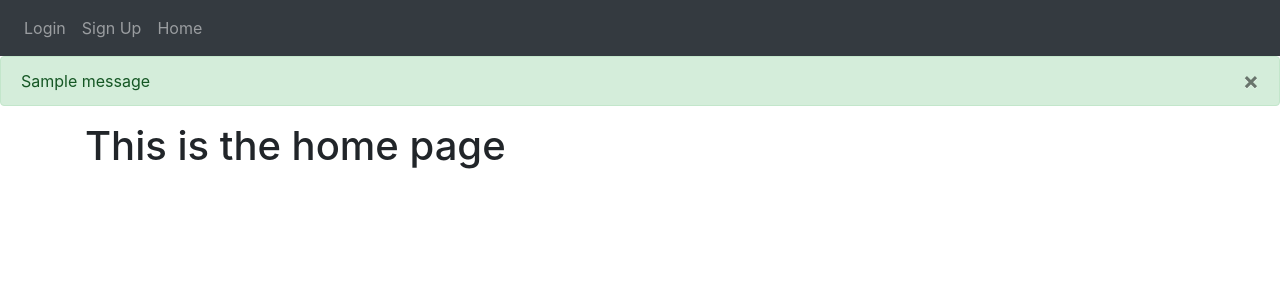
After one commit to DuckyKay/CMPE157ACarRental, a Python web app: template website/templates/home.html in a window 1280 px wide. The commit adds this page. Shown: the top 300 px of the page. Run offline with Jinja, Linux system fonts and the light colour scheme; the template is opened without the code that fills it, so the values that code supplies are empty; one stand-in notice (Sample message) is shown; some libraries are stand-ins or nearby versions.

Commit message:
Added some routes and HTML. hooked up HTML to routes and used base.html

```diff
--- a/website/auth.py
+++ b/website/auth.py
@@ -1,12 +1,12 @@
 # Flask Authentication for login
-from flask import Blueprint  # views can be defined in multiple files
+from flask import Blueprint, render_template  # views can be defined in multiple files
 
 auth = Blueprint('auth', __name__)  # blueprint setup
 
 
 @auth.route('/login')
 def login():
-    return "<p>Login</p>"
+    return render_template('login.html')
 
 
 @auth.route('/logout')
@@ -16,4 +16,4 @@ def logout():
 
 @auth.route('/sign-up')
 def signup():
-    return "<p>Sign Up<p>"
+    return render_template('sign_up.html')
--- /dev/null
+++ b/website/static/index.js
@@ -0,0 +1 @@
+// blank for now but if we want JS it will go here. I think we might need it
--- a/website/templates/base.html
+++ b/website/templates/base.html
@@ -1,24 +1,31 @@
 <!DOCTYPE html>
 <html>
 <head>
-    <meta charset="utf-8" />
-    <meta name="viewport" content="width=device-width, initial-scale=1" />
+    <!-- Set the character encoding and viewport for the page -->
+    <meta charset="utf-8"/>
+    <meta name="viewport" content="width=device-width, initial-scale=1"/>
+    <!-- Include Bootstrap CSS from a CDN -->
     <link
             rel="stylesheet"
             href="https://stackpath.bootstrapcdn.com/bootstrap/4.4.1/css/bootstrap.min.css"
             integrity="sha384-Vkoo8x4CGsO3+Hhxv8T/Q5PaXtkKtu6ug5TOeNV6gBiFeWPGFN9MuhOf23Q9Ifjh"
             crossorigin="anonymous"
     />
+
+    <!-- Include Font Awesome CSS from a CDN -->
     <link
             rel="stylesheet"
             href="https://stackpath.bootstrapcdn.com/font-awesome/4.7.0/css/font-awesome.min.css"
             crossorigin="anonymous"
     />
 
+    <!-- Set the page title using a Jinja block -->
     <title>{% block title %}Home{% endblock %}</title>
 </head>
 <body>
+<!-- Navigation bar -->
 <nav class="navbar navbar-expand-lg navbar-dark bg-dark">
+    <!-- Hamburger menu button for small screens -->
     <button
             class="navbar-toggler"
             type="button"
@@ -27,22 +34,28 @@
     >
         <span class="navbar-toggler-icon"></span>
     </button>
+    <!-- Navigation links -->
     <div class="collapse navbar-collapse" id="navbar">
         <div class="navbar-nav">
-          {% if user.is_authenticated %}
-          <a class="nav-item nav-link" id="home" href="/">Home</a>
-          <a class="nav-item nav-link" id="logout" href="/logout">Logout</a>
-          {% else %}
+            <!-- Show different links based on user authentication status -->
+{#            {% if user.is_authenticated %}#}
+{#                <a class="nav-item nav-link" id="home" href="/">Home</a>#}
+{#                <a class="nav-item nav-link" id="logout" href="/logout">Logout</a>#}
+{#            {% else %}#}
                 <a class="nav-item nav-link" id="login" href="/login">Login</a>
                 <a class="nav-item nav-link" id="signUp" href="/sign-up">Sign Up</a>
-          {% endif %}
+                <a class="nav-item nav-link" id="home" href="/">Home</a>
+{#            {% endif %}#}
         </div>
     </div>
 </nav>
 
-    {% with messages = get_flashed_messages(with_categories=true) %} {% if
-    messages %} {% for category, message in messages %} {% if category ==
-    'error' %}
+<!-- Display flash messages -->
+{% with messages = get_flashed_messages(with_categories=true) %}
+    {% if messages %}
+        {% for category, message in messages %}
+            {% if category == 'error' %}
+                <!-- Error message -->
                 <div class="alert alert-danger alter-dismissable fade show" role="alert">
                     {{ message }}
                     <button type="button" class="close" data-dismiss="alert">
@@ -50,15 +63,25 @@
                     </button>
                 </div>
             {% else %}
+                <!-- Success message -->
                 <div class="alert alert-success alter-dismissable fade show" role="alert">
                     {{ message }}
                     <button type="button" class="close" data-dismiss="alert">
                         <span aria-hidden="true">&times;</span>
                     </button>
                 </div>
-    {% endif %} {% endfor %} {% endif %} {% endwith %}
+            {% endif %}
+        {% endfor %}
+    {% endif %}
+{% endwith %}
 
-    <div class="container">{% block content %} {% endblock %}</div>
+<!-- Main content block -->
+<div class="container">
+    {% block content %}
+    {% endblock %}
+</div>
+
+<!-- Include jQuery, Popper.js, and Bootstrap JS from CDNs -->
 <script
         src="https://code.jquery.com/jquery-3.2.1.slim.min.js"
         integrity="sha384-KJ3o2DKtIkvYIK3UENzmM7KCkRr/rE9/Qpg6aAZGJwFDMVNA/GpGFF93hXpG5KkN"
@@ -75,12 +98,14 @@
         crossorigin="anonymous"
 ></script>
 
+<!-- JavaScript block for additional scripts -->
 {% block javascript %}
+    <!-- Function to delete a note -->
     <script type="text/javascript">
         function deleteNote(noteId) {
             fetch("/delete-note", {
                 method: "POST",
-    body: JSON.stringify({ noteId: noteId }),
+                body: JSON.stringify({noteId: noteId}),
             }).then((_res) => {
                 window.location.href = "/";
             });
--- /dev/null
+++ b/website/templates/home.html
@@ -0,0 +1,6 @@
+{% extends "base.html" %}
+{% block title %} Home {% endblock %}
+
+{% block content %}
+<h1> This is the home page</h1>
+{%  endblock %}
--- /dev/null
+++ b/website/templates/login.html
@@ -0,0 +1,6 @@
+{% extends "base.html" %}
+{% block title %} Login {% endblock %}
+
+{% block content %}
+<h1> This is the login page</h1>
+{%  endblock %}
--- /dev/null
+++ b/website/templates/sign_up.html
@@ -0,0 +1,6 @@
+{% extends "base.html" %}
+{% block title %} Sign Up {% endblock %}
+
+{% block content %}
+<h1> This is the sign up page</h1>
+{%  endblock %}
--- a/website/views.py
+++ b/website/views.py
@@ -1,8 +1,8 @@
 # Stores Website URLs
-from flask import Blueprint  # views can be defined in multiple files
+from flask import Blueprint, render_template  # views can be defined in multiple files using Blueprint
 
 views = Blueprint('views', __name__)  # blueprint setup
 
 @views.route('/')
 def home():
-    return "<h1>Hello World!</h1>"
+    return render_template("home.html")
```
Lines whose indentation alone changed are shown as unchanged.
